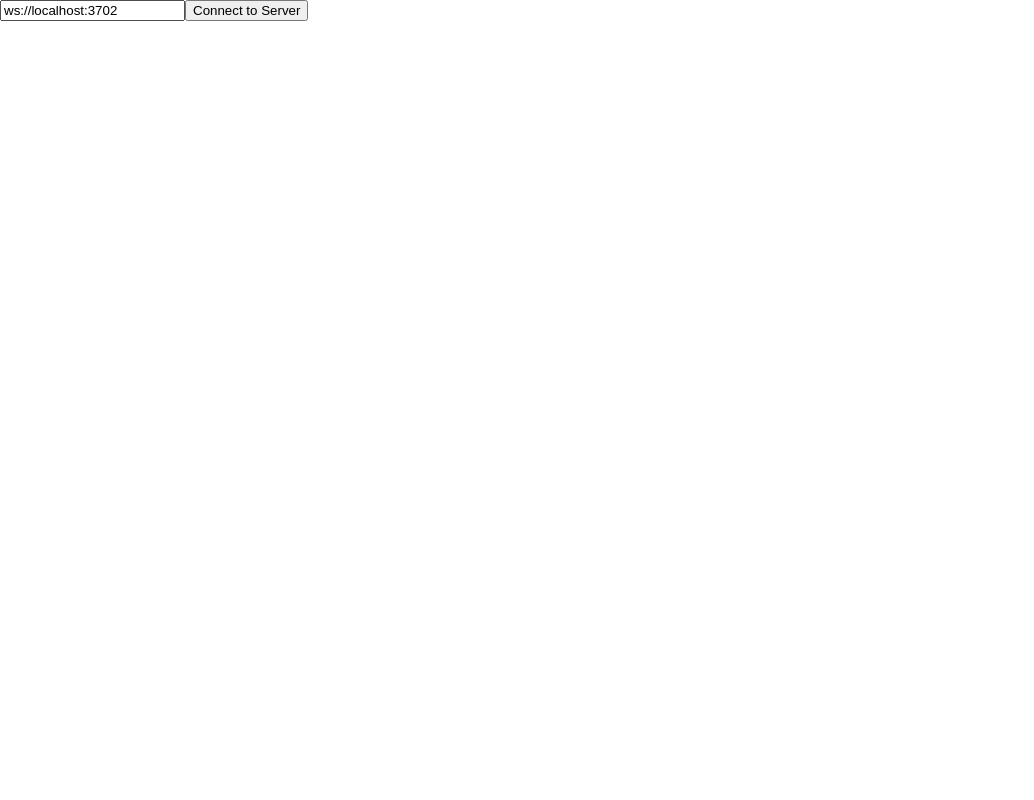
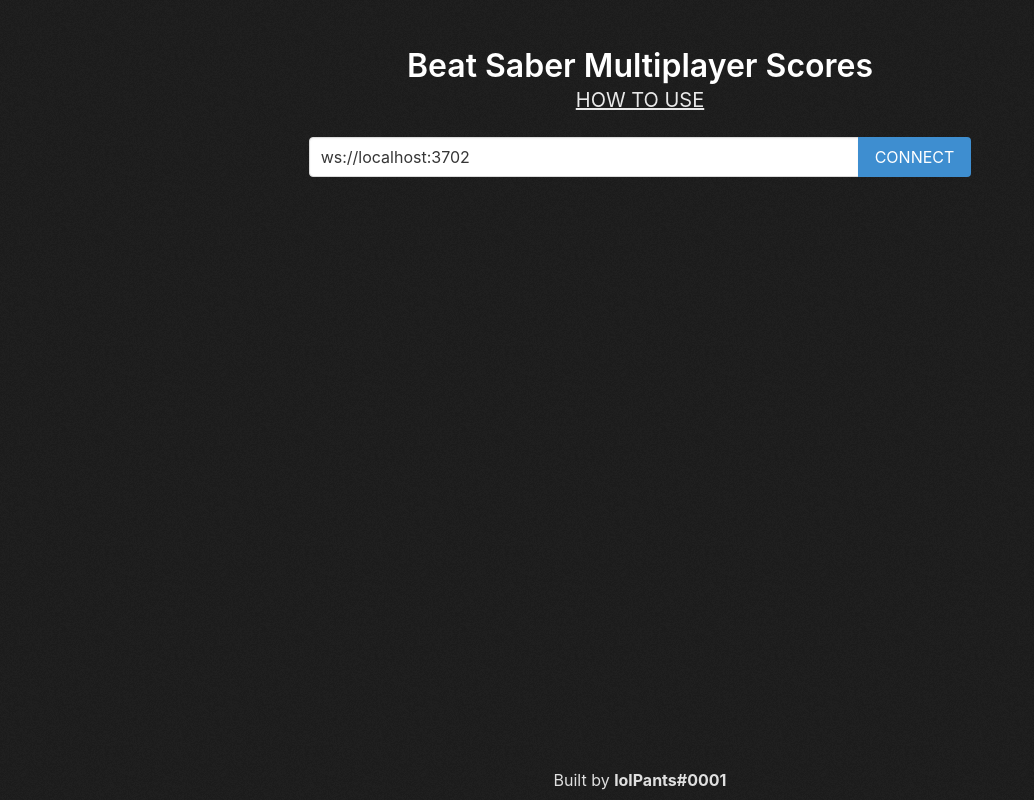
Before and after one commit to luludotdev/BeatSaberMultiplayerScores, a React (Create React App) app: page /ws in a window 1280 px wide. Shown: the whole page, without its empty margins (0-1034 px from the left). Built offline with nearby package versions, Linux system fonts and the light colour scheme; no server answers.

Commit message:
Use Bulma for main page
wow look a nice UI

```diff
--- a/package.json
+++ b/package.json
@@ -3,6 +3,7 @@
   "version": "0.1.0",
   "private": true,
   "dependencies": {
+    "bulma": "^0.7.1",
     "prop-types": "^15.6.2",
     "react": "^16.4.1",
     "react-dom": "^16.4.1",
--- a/src/css/App.css
+++ /dev/null
@@ -1,28 +0,0 @@
-.App {
-  text-align: center;
-}
-
-.App-logo {
-  animation: App-logo-spin infinite 20s linear;
-  height: 80px;
-}
-
-.App-header {
-  background-color: #222;
-  height: 150px;
-  padding: 20px;
-  color: white;
-}
-
-.App-title {
-  font-size: 1.5em;
-}
-
-.App-intro {
-  font-size: large;
-}
-
-@keyframes App-logo-spin {
-  from { transform: rotate(0deg); }
-  to { transform: rotate(360deg); }
-}
--- a/src/css/index.css
+++ b/src/css/index.css
@@ -1,6 +1,26 @@
-body {
-  margin: 0;
-  padding: 0;
-  font-family: sans-serif;
-  background: transparent;
+@import url('https://fonts.googleapis.com/css?family=Teko:400,700');
+
+::-webkit-scrollbar {
+  display: none;
 }
+
+.foot {
+  padding-bottom: 8px;
+  color: rgba(245, 245, 245, 0.9);
+}
+
+.is-invis {
+  opacity: 0;
+}
+
+.button {
+  transition: all 0.12s;
+}
+
+.hero-body {
+  align-items: initial !important;
+}
+
+h2 {
+  text-decoration: underline;
+}
--- a/src/js/App.jsx
+++ b/src/js/App.jsx
@@ -1,8 +1,10 @@
 import React, { Component } from 'react'
-import '../css/App.css'
+import 'bulma/css/bulma.css'
 
+import Tooltip from './Tooltip.jsx'
 import UI from './UI.jsx'
 import checkWS from './helpers/checkWS.js'
+import noise from '../images/noise.png'
 
 class App extends Component {
   constructor (props) {
@@ -37,17 +39,53 @@
   render () {
     if (!this.state.ws) {
       return (
-        <div>
+        <section className='hero is-dark is-fullheight' style={{
+          backgroundImage: `url(${noise})`,
+          backgroundColor: 'hsl(0, 0%, 11%)',
+          overflow: 'hidden',
+        }}>
+          <div className='hero-body'>
+            <div className='container has-text-centered'>
+              <h1 className='title'>Beat Saber Multiplayer Scores</h1>
+              <h2 className='subtitle'><a href='' target='_blank' rel='noopener noreferrer'>HOW TO USE</a></h2>
+
+              <div style={{ display: 'flex', justifyContent: 'center' }}>
+                <div className='field has-addons is-fullwidth'>
+                  <div className='control' style={{ maxWidth: '550px', width: '56vw' }}>
                     <input
+                      className='input'
                       type='text'
                       placeholder='ws://localhost:3702'
                       value={ this.state.input }
-            onChange={ e => { this.setState({ input: e.target.value }) }}
+                      onChange={ e => { this.setState({ input: e.target.value, error: false }) }}
                       onKeyDown={ e => { if (e.key === 'Enter') { this.checkURL() } } }
                     />
-          <button onClick={ () => this.checkURL() }>Connect to Server</button>
-          <div>{ this.state.error ? 'WebSocket Server Not Found' : '' }</div>
                   </div>
+                  <div className='control'>
+                    <a className={ `button ${this.state.error ? 'is-danger' : 'is-info'}` } onClick={() => { this.checkURL() }}>
+                      CONNECT
+                    </a>
+                  </div>
+                </div>
+              </div>
+
+              <Tooltip
+                text={ this.state.error ? 'WebSocket Server Not Found...' : '' }
+                success={ false }
+                error={ this.state.error }
+              />
+            </div>
+          </div>
+
+          <div className='hero-foot'>
+            <div className='foot has-text-centered'>
+              <p>
+                Built by <strong>lolPants#0001</strong>
+              </p>
+            </div>
+          </div>
+
+        </section>
       )
     } else {
       return <UI ws={ this.state.ws } />
--- /dev/null
+++ b/src/js/Tooltip.jsx
@@ -0,0 +1,17 @@
+import React from 'react'
+import PropTypes from 'prop-types'
+
+const ToolTip = props => {
+  let isBlank = props.text === ''
+  let style = props.success ? 'is-success' : props.error ? 'is-danger' : ''
+
+  return <p className={ `help ${isBlank ? 'is-invis' : ''} ${style}` }>{ isBlank ? '-' : props.text }</p>
+}
+
+ToolTip.propTypes = {
+  text: PropTypes.string,
+  success: PropTypes.bool,
+  error: PropTypes.bool,
+}
+
+export default ToolTip
```
Also changed, not shown: src/images/noise.png (added), 1 other file (tests, documents, lock files or other folders). Lines whose indentation alone changed are shown as unchanged.
